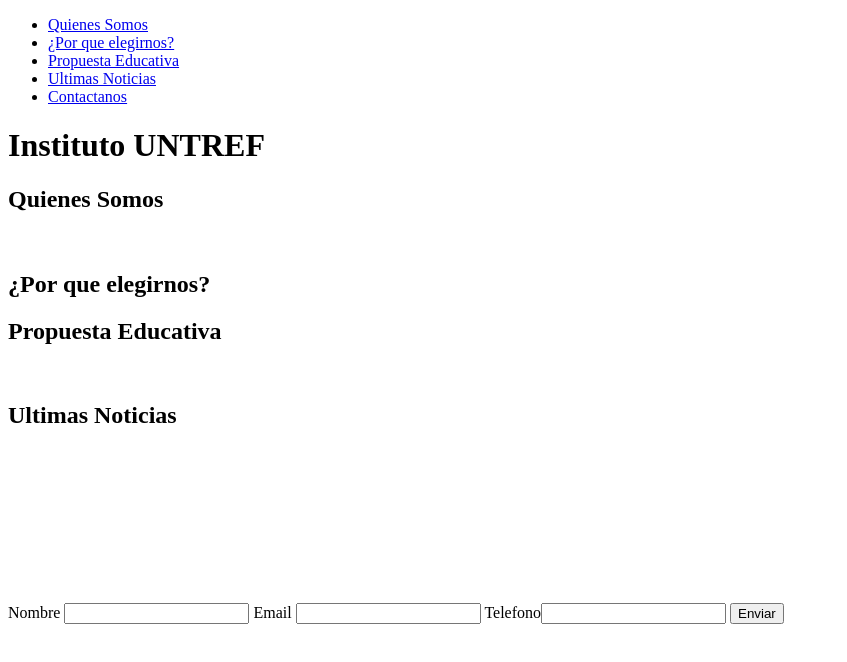
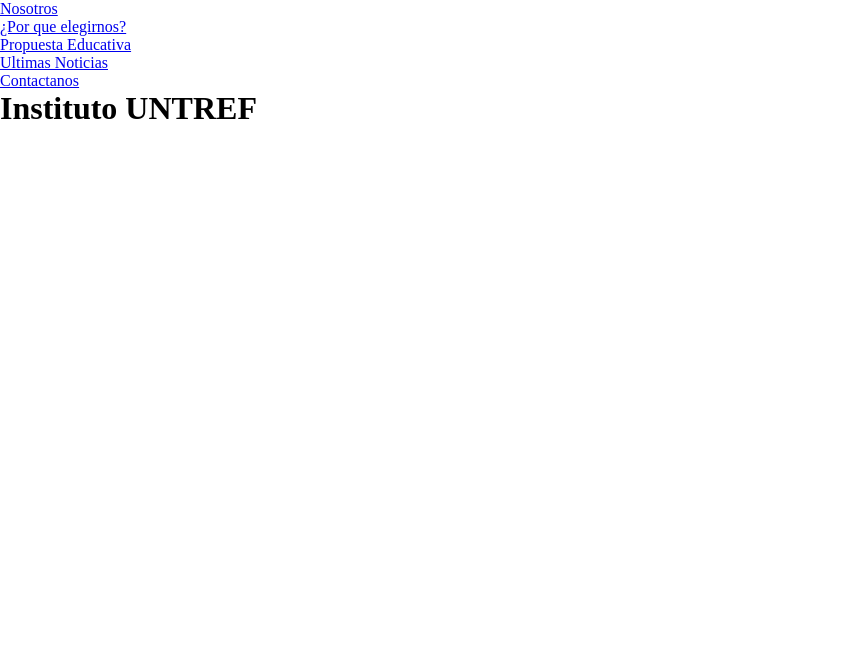
Before and after one commit to edi4518/PROYECTO-INTEGRADOR-WEB-UNTREFSCHOOL, a plain HTML site: page index.html in a window 1280 px wide. Shown: the whole page, without its empty margins (0-847 px from the left). Drawn offline with Linux system fonts and the light colour scheme.

Commit message:
agregando datos a las etiquetas de la cabecera y el cuerpo de la pagina

```diff
--- /dev/null
+++ b/css/styles.css
@@ -0,0 +1,10 @@
+/* Paleta de colores
+#FC7300 , #1F8A70 , #00425A , #181823,
+#EFF5F5 */
+
+/* Edicion de normalizacion */
+
+* {
+  margin: 0;
+  padding: 0;
+}
--- a/index.html
+++ b/index.html
@@ -3,33 +3,35 @@
   <head>
     <meta charset="UTF-8" />
     <meta name="viewport" content="width=device-width, initial-scale=1.0" />
+    <link rel="stylesheet" href="css/styles.css" />
     <title>Instituto UNTREF</title>
   </head>
   <body>
     <header class="header">
-      <nav class="header__nav">
+      <nav class="header__nav" id="nav--menu">
         <ul class="header__nav__ul">
           <li class="nav__ul--items">
-            <a href="#" class="nav__items--a">Quienes Somos</a>
+            <a href="#section1" class="nav__items--a">Nosotros</a>
           </li>
           <li class="nav__ul--items">
-            <a href="#" class="nav__items--a">¿Por que elegirnos?</a>
+            <a href="#section2" class="nav__items--a">¿Por que elegirnos?</a>
           </li>
           <li class="nav__ul--items">
-            <a href="#" class="nav__items--a">Propuesta Educativa</a>
+            <a href="#section3" class="nav__items--a">Propuesta Educativa</a>
           </li>
           <li class="nav__ul--items">
-            <a href="#" class="nav__items--a">Ultimas Noticias</a>
+            <a href="#section4" class="nav__items--a">Ultimas Noticias</a>
           </li>
           <li class="nav__ul--items">
-            <a href="#" class="nav__items--a">Contactanos</a>
+            <a href="#contact" class="nav__items--link">Contactanos</a>
           </li>
         </ul>
       </nav>
+      <!-- <a href="#nav--menu"><img src="img/menu.png" alt="menu icon"></a> -->
       <h1 class="header--h1">Instituto UNTREF</h1>
     </header>
-    <main class="main">
-      <section class="main__section main__section-1">
+    <!--<main class="main">
+      <section class="main__section main__section-1" id="section1">
         <h2 class="section--h2">Quienes Somos</h2>
         <figure>
           <img src="" alt="" class="section--img" />
@@ -37,18 +39,18 @@
         </figure>
         <p class="section--p"></p>
       </section>
-      <section class="main__section main__section-2">
+      <section class="main__section main__section-2" id="section2">
         <h2 class="section--h2">¿Por que elegirnos?</h2>
         <article class="section--article"></article>
       </section>
-      <section class="main__section main__section-3">
+      <section class="main__section main__section-3" id="section3">
         <h2 class="section--h2">Propuesta Educativa</h2>
         <img src="" alt="" />
         <img src="" alt="" />
         <img src="" alt="" />
         <img src="" alt="" />
       </section>
-      <section class="main__section main__section-4">
+      <section class="main__section main__section-4" id="section4">
         <h2 class="section--h2">Ultimas Noticias</h2>
         <div class="section__container section__container-news1">
           <h3 class="section--h3"></h3>
@@ -70,7 +72,7 @@
       <div class="footer__container footer__container--map">
         <iframe src="" frameborder="0"></iframe>
       </div>
-      <div class="footer__container footer__container--contact">
+      <div class="footer__container footer__container--contact" id="contact">
         <form action="" method="post">
           <label for="nombre"
             >Nombre <input type="text" name="nombre" id="nombre"
@@ -84,6 +86,6 @@
           <button class="btn">Enviar</button>
         </form>
       </div>
-    </footer>
+    </footer> -->
   </body>
 </html>
```
Also changed, not shown: img/menu.png (added).
